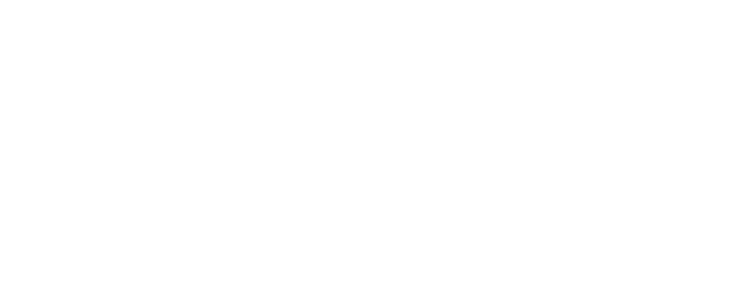
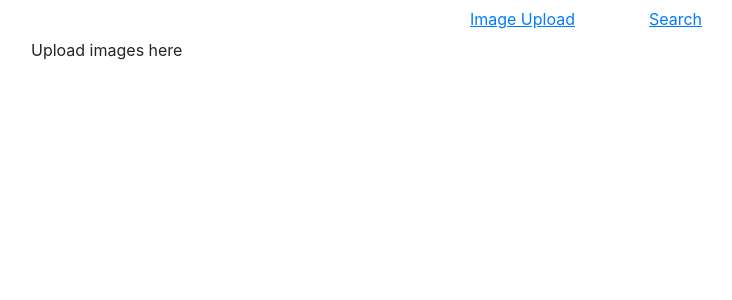
Before and after one commit to bacco1977/smile, a React (Create React App) app in the folder smile-frontend/: page /#/upload in a window 1280 px wide. Shown: the top 300 px of the page, without its empty margins (54-786 px from the left). Built offline with nearby package versions, Linux system fonts and the light colour scheme.

Commit message:
basic routing

```diff
--- a/smile-frontend/src/App.js
+++ b/smile-frontend/src/App.js
@@ -1,12 +1,18 @@
 import React from 'react';
 import SmileLanding from './components/SmileLanding';
 import {Route, HashRouter} from 'react-router-dom';
+import ImageUpload from './components/ImageUpload';
+import Navigation from './components/Navigation';
 
 function App() {
     return (
-      <HashRouter basename="/">
-        <Route exact path="/" render={() => <SmileLanding />}/>
-      </HashRouter>
+      <div className="container">
+        <Navigation/>
+        <HashRouter basename="/">
+          <Route exact path="/" render={() => <SmileLanding />}/>
+          <Route exact path="/upload" render={() => <ImageUpload />}/>
+        </HashRouter>
+      </div>
     );
 }
 
--- /dev/null
+++ b/smile-frontend/src/components/ImageUpload/index.js
@@ -0,0 +1,12 @@
+import React from 'react';
+
+export default class ImageUpload extends React.Component {
+
+  render() {
+    return (
+        <div className="d-flex justify-content-between">
+            Upload images here
+        </div>
+    );
+  }
+}
--- /dev/null
+++ b/smile-frontend/src/components/Navigation/index.js
@@ -0,0 +1,21 @@
+import React from 'react';
+
+export default class Navigation extends React.Component {
+
+  navigateToUpload = () => {
+    window.location.assign('/#/upload');
+  }
+
+  navigateToSearch = () => {
+    window.location.assign('/#/');
+  }
+
+  render() {
+    return (
+        <div className="d-flex justify-content-center">
+            <button className="btn btn-link mr-5" onClick={this.navigateToUpload}>Image Upload</button>
+            <button className="btn btn-link" onClick={this.navigateToSearch}>Search</button>
+        </div>
+    );
+  }
+}
```
